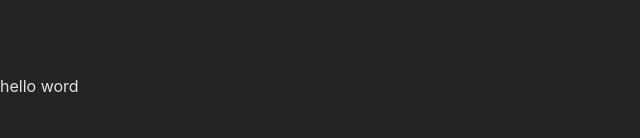
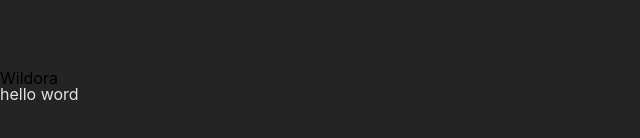
Before and after one commit to julien382/Wildora, a React (Vite) app: page / in a window 1280 px wide. Shown: the part 314-452 px from the top of the page, without its empty margins (0-640 px from the left). Built offline with nearby package versions, Linux system fonts and the light colour scheme.

Commit message:
create header

```diff
--- a/src/App.jsx
+++ b/src/App.jsx
@@ -3,6 +3,7 @@ import { useEffect } from "react";
 
 import MainPage from "./pages/MainPage/MainPage";
 import ErrorPage from "./pages/ErrorPage/ErrorPage";
+import Header from "./components/Header/Header";
 
 
 function App() {
@@ -14,6 +15,7 @@ function App() {
 
   return (
     <div id="app">
+      <Header />
       <main>
         <Routes>
           <Route path="/" element={<MainPage />} />
--- /dev/null
+++ b/src/components/Header/Header.jsx
@@ -0,0 +1,16 @@
+import './Header.scss'
+
+import { Link } from "react-router-dom";
+
+const Header = () => {
+
+    return (
+        <header>
+            <Link to="/">
+                <h1 className='nameLogo'>Wildora</h1>
+            </Link>
+        </header>
+    )
+}
+
+export default Header
```
Also changed, not shown: src/components/Header/Header.scss (added).
